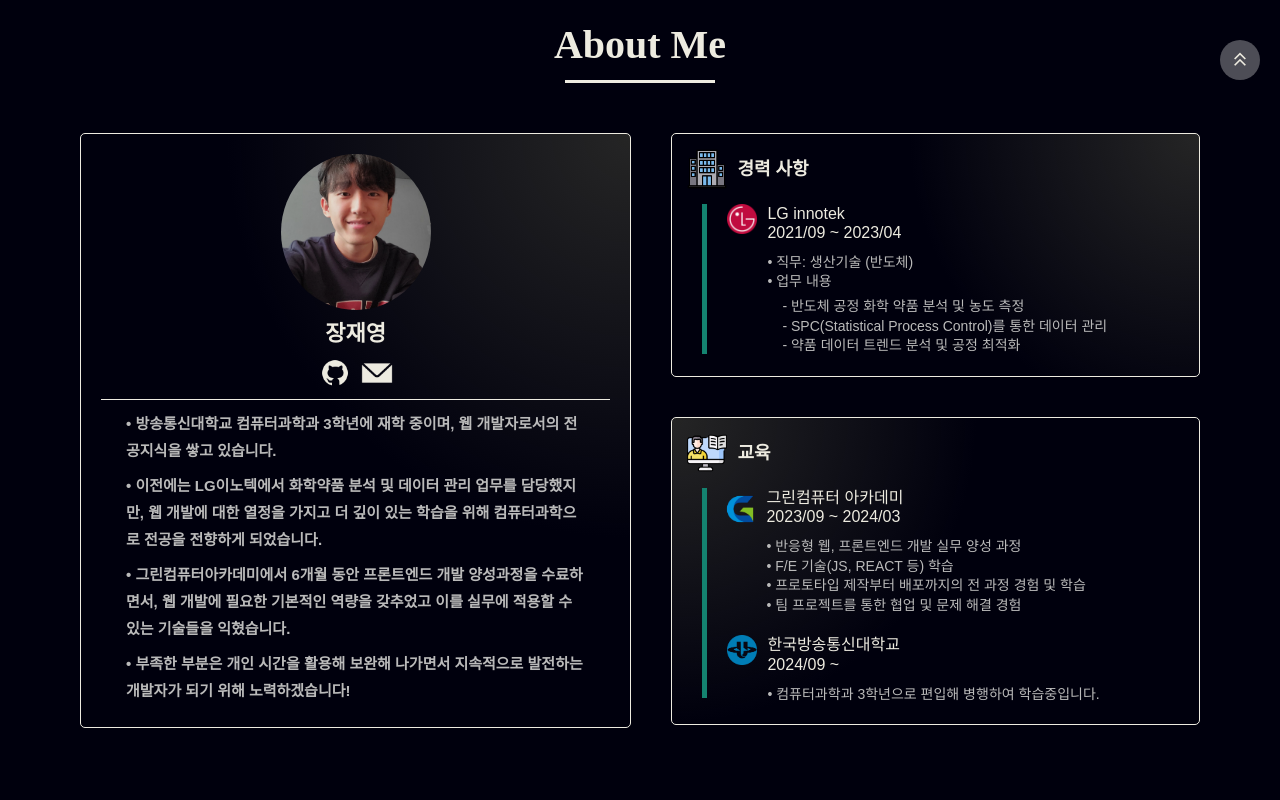
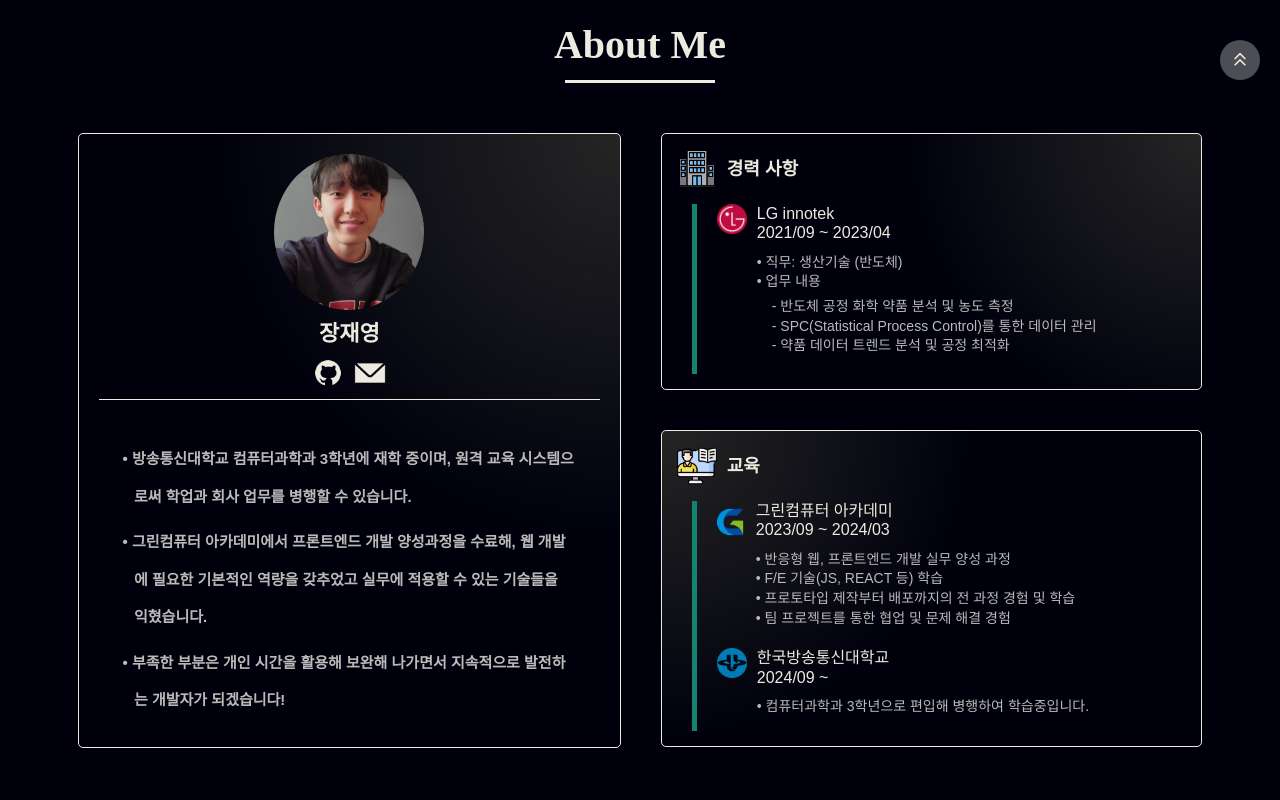
Before and after one commit to jaeyeong97/portfolio, a React (Create React App) app: page / in a window 1280 px wide. Shown: the part 700-1500 px from the top of the page. Built offline with nearby package versions, Linux system fonts and the light colour scheme; a web font is replaced by a local one.

Commit message:
about me 수정

```diff
--- a/src/Home/main/Main.js
+++ b/src/Home/main/Main.js
@@ -88,16 +88,13 @@ const Main = () => {
             </div>
             <div className="text-wrap">
               <span>
-                • 방송통신대학교 컴퓨터과학과 3학년에 재학 중이며, 웹 개발자로서의 전공지식을 쌓고 있습니다.
+                • 방송통신대학교 컴퓨터과학과 3학년에 재학 중이며, 원격 교육 시스템으로써 학업과 회사 업무를 병행할 수 있습니다.
               </span>
               <span>
-                • 이전에는 LG이노텍에서 화학약품 분석 및 데이터 관리 업무를 담당했지만, 웹 개발에 대한 열정을 가지고 더 깊이 있는 학습을 위해 컴퓨터과학으로 전공을 전향하게 되었습니다.
+                • 그린컴퓨터 아카데미에서 프론트엔드 개발 양성과정을 수료해, 웹 개발에 필요한 기본적인 역량을 갖추었고 실무에 적용할 수 있는 기술들을 익혔습니다.
               </span>
               <span>
-                • 그린컴퓨터아카데미에서 6개월 동안 프론트엔드 개발 양성과정을 수료하면서, 웹 개발에 필요한 기본적인 역량을 갖추었고 이를 실무에 적용할 수 있는 기술들을 익혔습니다.
-              </span>
-              <span>
-                • 부족한 부분은 개인 시간을 활용해 보완해 나가면서 지속적으로 발전하는 개발자가 되기 위해 노력하겠습니다!
+                • 부족한 부분은 개인 시간을 활용해 보완해 나가면서 지속적으로 발전하는 개발자가 되겠습니다!
               </span>
             </div>
           </div>
--- a/src/styles/main.css
+++ b/src/styles/main.css
@@ -80,7 +80,7 @@
   line-height: 1.8em;
   color: var(--hover-color);
   margin: 0 20px;
-  padding: 20px 20px 15px 20px;
+  padding: 20px;
   margin-bottom: 20px;
   border: 1px solid var(--text-color);
   border-radius: 5px;
@@ -136,6 +136,9 @@
 }
 #main .main_wrap .sub_wrap .t3 .text-wrap span {
   margin-bottom: 8px;
+  text-indent: -11.5px;
+  padding-left: 10px;
+  white-space: normal;
 }
 #main .main_wrap .sub_wrap .flex-wrap {
   margin: 0 20px;
@@ -143,7 +146,7 @@
 }
 #main .main_wrap .sub_wrap .flex-wrap .box {
   border: 1px solid var(--text-color);
-  margin-bottom: 40px;
+  margin-bottom: 20px;
   border-radius: 5px;
 }
 #main .main_wrap .sub_wrap .flex-wrap .career-wrap {
@@ -212,16 +215,17 @@
 }
 #main .main_wrap .sub_wrap .flex-wrap .line-box {
   display: flex;
+  padding-right: 20px;
 }
 #main .main_wrap .sub_wrap .flex-wrap .line {
   width: 5px;
-  height: 150px;
+  height: 170px;
   margin: 0 20px 15px 30px;
   background-color: var(--accent-color);
 }
 #main .main_wrap .sub_wrap .flex-wrap .line2 {
   width: 5px;
-  height: 210px;
+  height: 230px;
   margin: 0 20px 15px 30px;
   background-color: var(--accent-color);
 }
@@ -275,20 +279,28 @@
     font-size: 50px;
   }
   #main .main_wrap .sub_wrap .t3 {
-    width: 100%;
-    margin-bottom: 40px;
+    width: 50%;
+    margin: 0 40px 40px 0;
   }
   #main .main_wrap .sub_wrap .t3 .profile {
     width: 150px;
   }
   #main .main_wrap .sub_wrap .t3 .text-wrap {
-    padding: 0 25px;
+    padding: 30px 25px 0 25px;
+  }
+  #main .main_wrap .sub_wrap .t3 .text-wrap span {
+    line-height: 2.5em;
   }
   #main .main_wrap .sub_wrap {
     width: 100%;
+    padding: 0 38px;
     flex-direction: row;
   }
   #main .main_wrap .sub_wrap .flex-wrap {
-    width: 100%;
+    width: 50%;
+    margin: 0;
+  }
+  #main .main_wrap .sub_wrap .flex-wrap .box {
+    margin-bottom: 40px;
   }
 }
```
